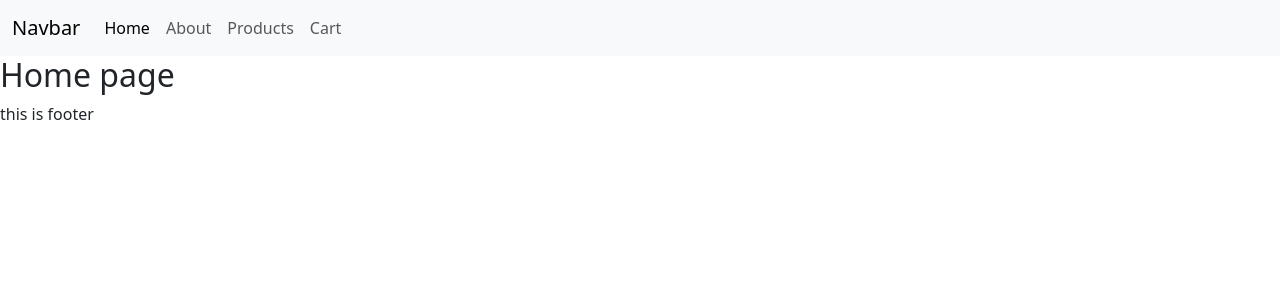
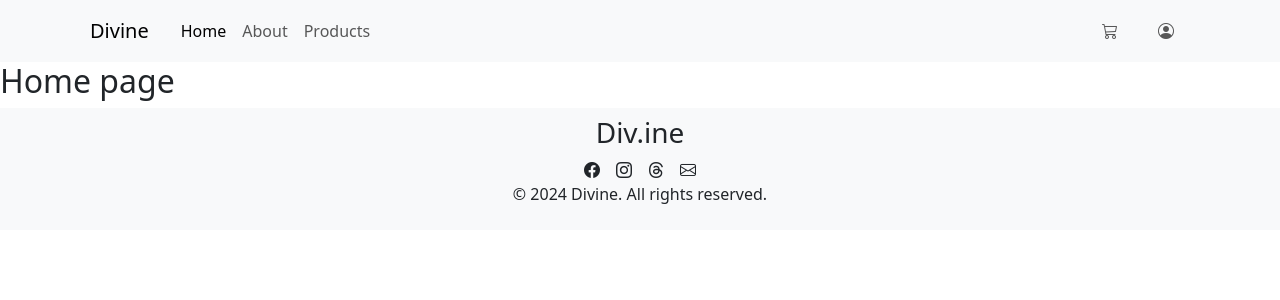
Before and after one commit to Melanie-six/Divine, a React (Vite) app: page / in a window 1280 px wide. Shown: the top 300 px of the page. Built offline with nearby package versions, Linux system fonts and the light colour scheme.

Commit message:
修改Header及Footer

```diff
--- a/package.json
+++ b/package.json
@@ -15,6 +15,7 @@
     "axios": "^1.13.5",
     "boostrap": "^2.0.0",
     "bootstrap": "^5.3.8",
+    "bootstrap-icons": "^1.13.1",
     "gh-pages": "^6.3.0",
     "react": "^19.2.0",
     "react-dom": "^19.2.0",
--- a/src/components/Footer.jsx
+++ b/src/components/Footer.jsx
@@ -1,7 +1,19 @@
+import 'bootstrap-icons/font/bootstrap-icons.css';
+
+
 function Footer() {
     return (
-        <footer>
-            this is footer
+        <footer className="bg-light py-2">
+            <div className="container">
+                <h3 className="text-center">Div.ine</h3>
+                <div className="d-flex justify-content-center">
+                    <i className="bi bi-facebook mx-2"></i>
+                    <i className="bi bi-instagram mx-2"></i>
+                    <i className="bi bi-threads mx-2"></i>
+                    <i className="bi bi-envelope mx-2"></i>
+                </div>
+                <p className="text-center fs-6">© 2024 Divine. All rights reserved.</p>
+            </div>
         </footer>
     )
 }
--- a/src/components/Header.jsx
+++ b/src/components/Header.jsx
@@ -1,21 +1,27 @@
 import { Link } from "react-router";
 import 'bootstrap/dist/css/bootstrap.min.css';
+import 'bootstrap-icons/font/bootstrap-icons.css';
 
 
 function Header () {
     return (
         <nav className="navbar navbar-expand-lg bg-body-tertiary">
-            <div className="container-fluid">
-                <a className="navbar-brand" href="#">Navbar</a>
+            <div className="container">
+                <div className="m-2">
+                    <Link className="navbar-brand" to="/">Divine</Link>
                     <button className="navbar-toggler" type="button" data-bs-toggle="collapse" data-bs-target="#navbarNavAltMarkup" aria-controls="navbarNavAltMarkup" aria-expanded="false" aria-label="Toggle navigation">
                     <span className="navbar-toggler-icon"></span>
                     </button>
-                <div className="collapse navbar-collapse" id="navbarNavAltMarkup">
+                </div>
+                <div className="collapse navbar-collapse d-lg-flex justify-content-between" id="navbarNavAltMarkup">
                     <div className="navbar-nav">
                         <Link className="nav-link active" aria-current="page" to="/">Home</Link>
                         <Link className="nav-link" to="about">About</Link>
                         <Link className="nav-link" to="products">Products</Link>
-                    <Link className="nav-link" to="cart">Cart</Link>
+                    </div>
+                    <div className="navbar-nav">
+                        <Link className="nav-link mx-2" to="cart"><i class="bi bi-cart3"></i></Link>
+                        <Link className="nav-link mx-3" to="login"><i class="bi bi-person-circle"></i></Link>
                     </div>
                 </div>
             </div>
```
Also changed, not shown: 1 other file (tests, documents, lock files or other folders). Lines whose indentation alone changed are shown as unchanged.
